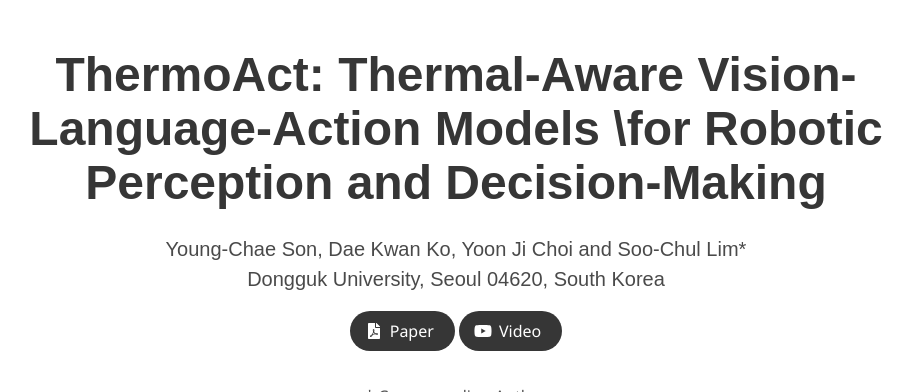
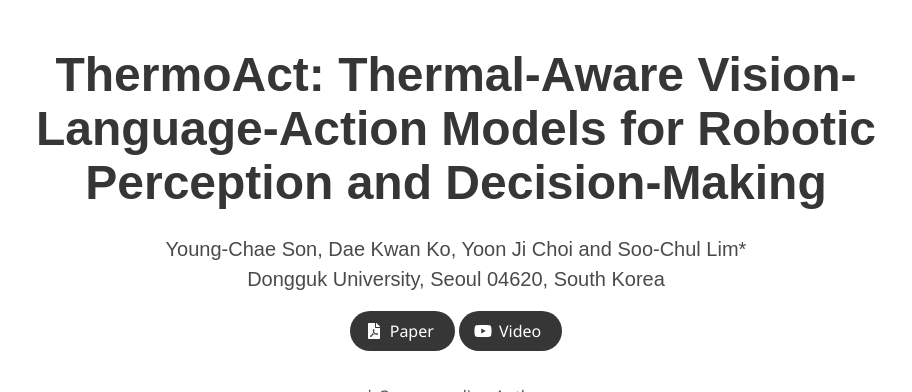
Before and after one commit to youngchae912/ThermoAct, a Jekyll site: the page built from index.md, in a window 1280 px wide and 900 px high, cut to the strip 0-392 px from the top of the window. Shown: the whole strip, without its empty margins (184-1096 px from the left). Built offline with Jekyll 4.4.1, drawn with Linux system fonts in a browser that asks for light colours; some web fonts are replaced.

```diff
--- a/index.md
+++ b/index.md
@@ -2,7 +2,7 @@
 layout: project_page
 permalink: /
 
-title: "ThermoAct: Thermal-Aware Vision-Language-Action Models \\for Robotic Perception and Decision-Making"
+title: "ThermoAct: Thermal-Aware Vision-Language-Action Models for Robotic Perception and Decision-Making"
 authors:
   - Young-Chae Son, Dae Kwan Ko, Yoon Ji Choi and Soo-Chul Lim*
 affiliations:
```
